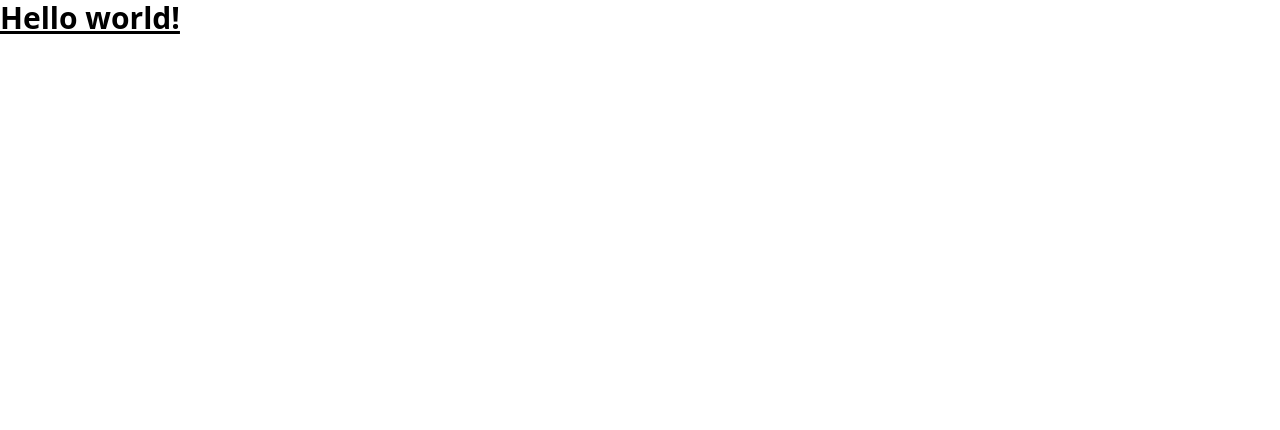
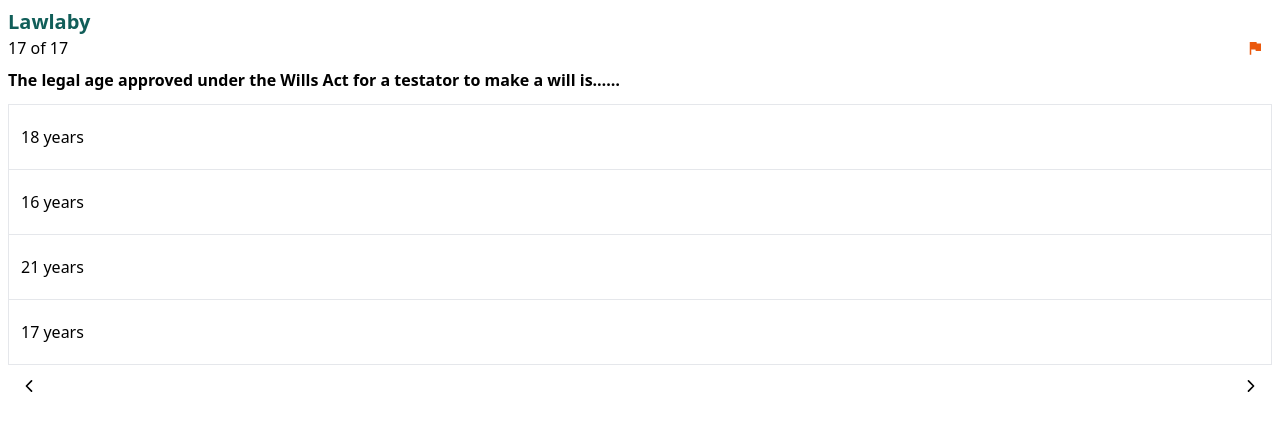
Before and after one commit to dekunle02/lawlaby-demo, a React (Create React App) app: page / in a window 1280 px wide. Shown: the top 430 px of the page. Built offline with nearby package versions, Linux system fonts and the light colour scheme.

Commit message:
ft: completed POC

```diff
--- a/package.json
+++ b/package.json
@@ -12,6 +12,8 @@
     "@types/react-dom": "^18.0.11",
     "react": "^18.2.0",
     "react-dom": "^18.2.0",
+    "react-icons": "^4.8.0",
+    "react-router-dom": "^6.9.0",
     "react-scripts": "5.0.1",
     "typescript": "^4.9.5",
     "web-vitals": "^2.1.4"
--- a/src/App.tsx
+++ b/src/App.tsx
@@ -1,33 +1,17 @@
 import "./App.css";
-import { useState } from "react";
-import { Question, Questions, BaseQuestions, Option } from "./Bank";
-/**
- * forward backward
- * save question
- * score
- */
-
-function getQuestionById(id: Number): Question | undefined {
-  const q = Questions.find((q) => q.id === id);
-  if (q && q.parentId) {
-    q.parent = BaseQuestions.find((b) => b.id === q.id);
-  }
-  return q;
-}
+import { BrowserRouter, Route, Routes } from "react-router-dom";
+import Home from "./pages/Home";
+import Promo from "./pages/Promo";
 
 function App() {
-  const [questionId, setQuestionId] = useState(1);
-  const [score, setScore] = useState(0);
-
-  const question = getQuestionById(questionId);
-
-  function handleOptionClick(o: Option) {
-    if (o.isCorrect) {
-      setScore((prevScore) => prevScore + 1);
-    }
-  }
-
-  return <h1 className="text-3xl font-bold underline">Hello world!</h1>;
+  return (
+    <BrowserRouter>
+      <Routes>
+        <Route index element={<Home />} />
+        <Route path="end" element={<Promo />} />
+      </Routes>
+    </BrowserRouter>
+  );
 }
 
 export default App;
--- /dev/null
+++ b/src/pages/Home.tsx
@@ -0,0 +1,108 @@
+import { useState } from "react";
+import { useNavigate } from "react-router-dom";
+import { MdFlag } from "react-icons/md";
+import { IoChevronBack, IoChevronForward } from "react-icons/io5";
+import { Question, Questions, BaseQuestions, Option } from "../Bank";
+
+function Home() {
+  const navigate = useNavigate();
+  const [questionId, setQuestionId] = useState(17);
+  const [score, setScore] = useState(0);
+
+  const question = getQuestionById(questionId);
+
+  function handleOptionClick(o: Option, button: HTMLButtonElement) {
+    if (o.isCorrect) {
+      setScore((prevScore) => prevScore + 1);
+      button.style.backgroundColor = "#00FF00";
+    } else {
+      button.style.backgroundColor = "#FF0000";
+    }
+    setTimeout(function () {
+      button.style.backgroundColor = "";
+      handleNextClick();
+    }, 1000);
+  }
+
+  function handleNextClick() {
+    if (questionId < Questions.length) {
+      setQuestionId((prev) => prev + 1);
+    } else {
+      navigate(`/end?score=${score}`);
+    }
+  }
+
+  function handlePreviousClick() {
+    if (questionId > 1) {
+      setQuestionId((prev) => prev - 1);
+    }
+  }
+
+  function handleQuestionFlag() {
+    alert("This Question has been flagged for you!");
+  }
+
+  if (!question) {
+    return <h1>Something went wrong...</h1>;
+  }
+
+  return (
+    <div className="flex flex-col m-2">
+      <h1 className="text-xl font-bold text-teal-800">Lawlaby</h1>
+
+      {/* top */}
+      <div className="flex flex-row justify-between pr-2 items-center mb-2">
+        <span>{`${question.id} of ${Questions.length}`}</span>
+        <button
+          onClick={handleQuestionFlag}
+          className="text-lg  text-orange-600"
+        >
+          <MdFlag />
+        </button>
+      </div>
+
+      {/* parent question */}
+      {question.parent && (
+        <p className="mb-5 font-light">{question.parent.body}</p>
+      )}
+
+      {/* question */}
+      <p className="font-semibold">{question.body}</p>
+
+      {/* options */}
+      <div className="flex flex-col content-start my-3 border divide-y">
+        {question.options.map((option) => (
+          <button
+            key={option.body.slice(0, 8)}
+            className="py-5 px-3 text-start"
+            onClick={(event) =>
+              handleOptionClick(option, event.target as HTMLButtonElement)
+            }
+          >
+            {option.body}
+          </button>
+        ))}
+      </div>
+
+      {/* navigation */}
+      <div className="flex flex-row justify-between px-3">
+        <button onClick={handlePreviousClick} className="text-lg">
+          <IoChevronBack />
+        </button>
+        <button onClick={handleNextClick} className="text-lg">
+          <IoChevronForward />
+        </button>
+      </div>
+    </div>
+  );
+}
+
+function getQuestionById(id: Number): Question | undefined {
+  const q = Questions.find((q) => q.id === id);
+  if (q && q.parentId) {
+    q.parent = BaseQuestions.find((b) => b.id === q.id);
+  }
+  return q;
+}
+
+export default Home;
--- /dev/null
+++ b/src/pages/Promo.tsx
@@ -0,0 +1,25 @@
+import { useSearchParams } from "react-router-dom";
+
+function Promo() {
+  const [params, setParams] = useSearchParams();
+  const score = params.get("score");
+
+  return (
+    <div className="flex flex-col">
+      <h1 className="text-xl font-bold text-teal-800 m-2">Lawlaby</h1>
+      <h1 className="text-2xl text-center mt-10">You scored {score}</h1>
+      <p className="text-center my-4">
+        Please take a minute to answer these questions so we can improve your
+        experience 🙂
+      </p>
+      <a
+        href="https://www.google.com"
+        className="mx-auto px-4 py-2 rounded-2xl border-black bg-orange-500"
+      >
+        Click Here
+      </a>
+    </div>
+  );
+}
+
+export default Promo;
```
Also changed, not shown: 1 other file (tests, documents, lock files or other folders).
